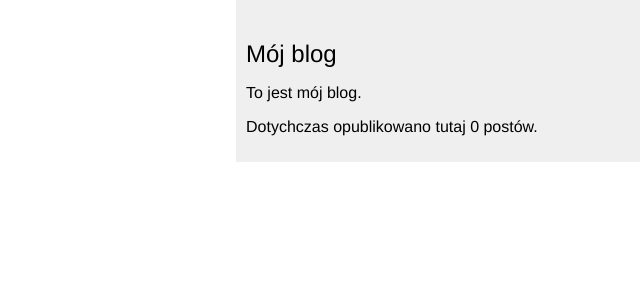
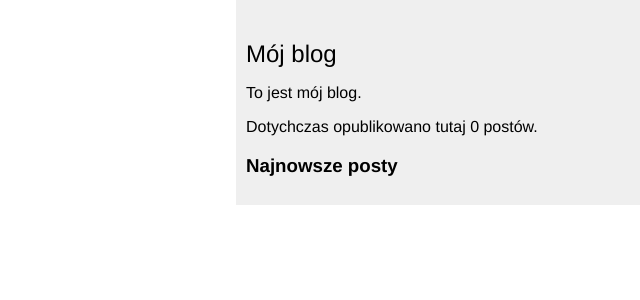
Before and after one commit to margareth91/blog-app, a Django app: template blog_app/templates/blog_app/base.html in a window 1280 px wide. Shown: the top 300 px of the page, without its empty margins (640-1280 px from the left). Run offline with Django 5.2, Linux system fonts and the light colour scheme; the template is opened without the code that fills it, so the values that code supplies are empty; parts of the project's set-up code (start-up, migrations or seed data) failed here and were passed over.

Commit message:
added latest_posts to base template

```diff
--- a/blog_app/templates/blog_app/base.html
+++ b/blog_app/templates/blog_app/base.html
@@ -18,6 +18,8 @@
         <h2>Mój blog</h2>
             <p>To jest mój blog.</p>
             <p>Dotychczas opublikowano tutaj {% total_posts %} postów.</p>
+        <h3>Najnowsze posty</h3>
+        {% show_latest_posts %}
     </div>
 </body>
 </html>
```
